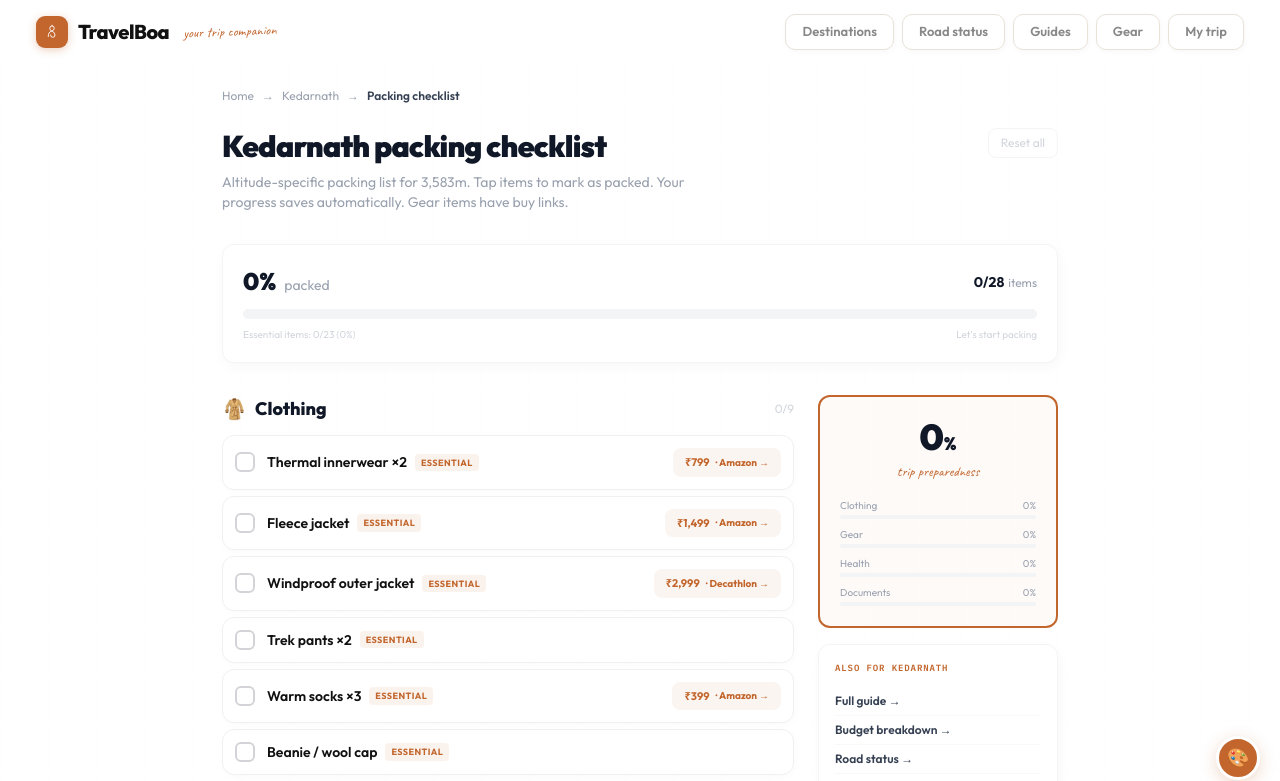
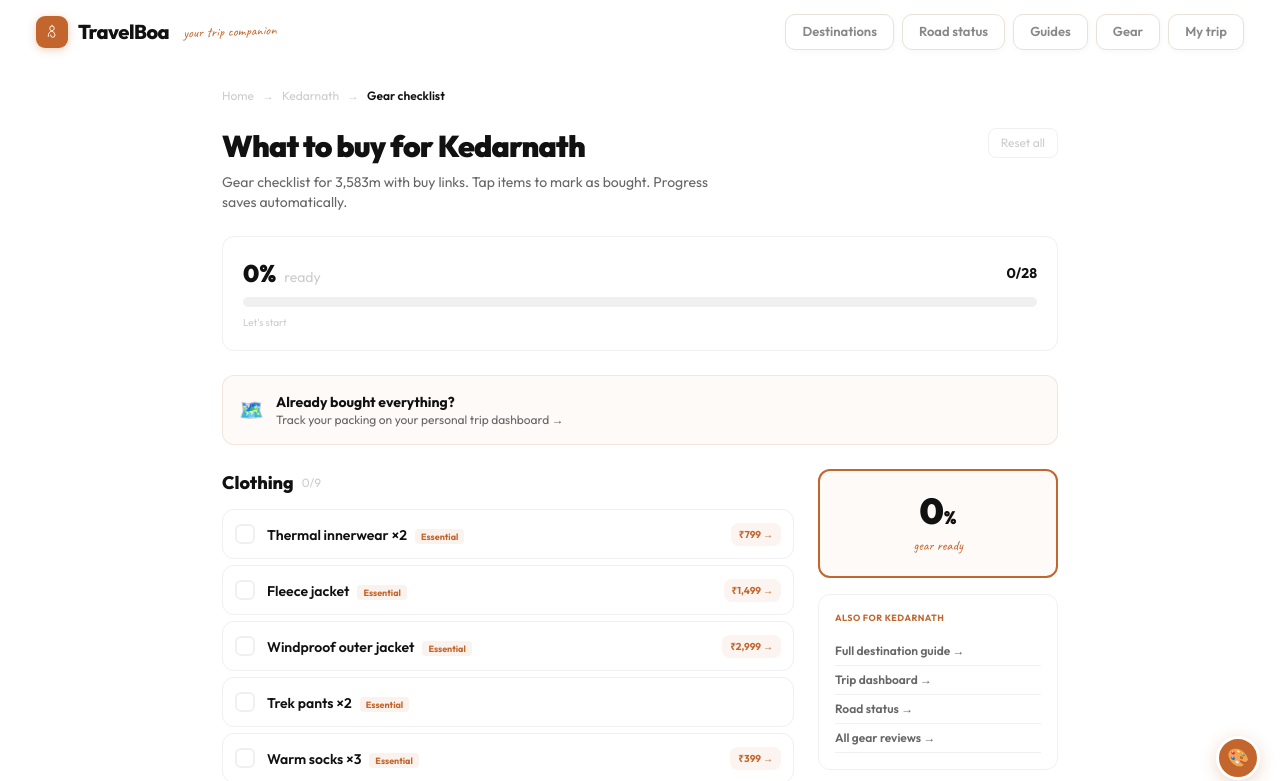
Before and after one commit to ashutoshkhulbe15-hash/travelboa, a Next.js app: page /kedarnath/packing in a window 1280 px wide. Shown: the top 781 px of the page. Built offline with nearby package versions, Linux system fonts and the light colour scheme.

Commit message:
packing page - rename, fix share, dark mode, cross-link dashboard

```diff
--- a/src/app/[destination]/packing/PackingChecklist.tsx
+++ b/src/app/[destination]/packing/PackingChecklist.tsx
@@ -15,11 +15,11 @@
 }
 
 export function PackingChecklist({ destination: d }: Props) {
-  const { themeKey, theme, setTheme, accent, mounted } = useTheme();
+  const { themeKey, theme, setTheme, accent, dark, toggleDark, mounted } = useTheme();
   const [checks, setChecks] = useState<Record<string, boolean>>({});
   const [loaded, setLoaded] = useState(false);
+  const [shareMsg, setShareMsg] = useState("");
 
-  // Load from localStorage
   useEffect(() => {
     try {
       const saved = localStorage.getItem(STORAGE_PREFIX + d.slug);
@@ -28,81 +28,91 @@
     setLoaded(true);
   }, [d.slug]);
 
-  // Save to localStorage
   useEffect(() => {
     if (!loaded) return;
-    try {
-      localStorage.setItem(STORAGE_PREFIX + d.slug, JSON.stringify(checks));
-    } catch {}
+    try { localStorage.setItem(STORAGE_PREFIX + d.slug, JSON.stringify(checks)); } catch {}
   }, [checks, loaded, d.slug]);
 
   if (!mounted || !loaded) return null;
 
+  const bg = dark ? "#0c0a09" : "white";
+  const cardBg = dark ? "#1c1a17" : "white";
+  const textPrimary = dark ? "#f5f5f4" : "#111";
+  const textSecondary = dark ? "#a8a29e" : "#666";
+  const textMuted = dark ? "#57534e" : "#ccc";
+  const border = dark ? "#292524" : "#f0f0f0";
+
   const totalItems = d.checklist.reduce((s, c) => s + c.items.length, 0);
-  const essentialItems = d.checklist.reduce((s, c) => s + c.items.filter(i => i.essential).length, 0);
   const checkedCount = Object.values(checks).filter(Boolean).length;
-  const essentialChecked = d.checklist.reduce((s, c) => {
-    return s + c.items.filter(i => i.essential && checks[`${c.category}-${i.name}`]).length;
-  }, 0);
   const pct = totalItems > 0 ? Math.round((checkedCount / totalItems) * 100) : 0;
-  const essentialPct = essentialItems > 0 ? Math.round((essentialChecked / essentialItems) * 100) : 0;
 
   const toggle = (key: string) => setChecks(p => ({ ...p, [key]: !p[key] }));
   const resetAll = () => setChecks({});
 
-  const categoryIcons: Record<string, string> = { Clothing: "🧥", Gear: "🎒", Health: "💊", Documents: "📄" };
+  const pageUrl = `https://www.travelboa.com/${d.slug}/packing`;
+  const shareText = `${d.name} gear checklist with buy links - ${pageUrl}`;
+
+  const copyLink = () => {
+    navigator.clipboard.writeText(pageUrl);
+    setShareMsg("Copied!");
+    setTimeout(() => setShareMsg(""), 2000);
+  };
+
+  const shareWhatsApp = () => {
+    window.open(`https://wa.me/?text=${encodeURIComponent(shareText)}`, "_blank");
+  };
 
   return (
-    <div className="relative min-h-screen bg-white font-sans">
-      <div className="fixed inset-0 pointer-events-none z-0">
-        <svg width="100%" height="100%" className="opacity-[0.016]"><defs><pattern id="grid" width="48" height="48" patternUnits="userSpaceOnUse"><path d="M48 0L0 0 0 48" fill="none" stroke="#888" strokeWidth="0.5" /></pattern></defs><rect width="100%" height="100%" fill="url(#grid)" /></svg>
-      </div>
-      <ColorPicker themeKey={themeKey} setTheme={setTheme} />
-      <Navbar accent={accent} />
+    <div className="relative min-h-screen font-sans transition-colors duration-300" style={{ background: bg }}>
+      <ColorPicker themeKey={themeKey} setTheme={setTheme} dark={dark} toggleDark={toggleDark} />
+      <Navbar accent={accent} dark={dark} />
 
-      <div className="relative z-10 max-w-[900px] mx-auto px-8 pb-20">
+      <div className="relative z-10 max-w-[900px] mx-auto px-4 sm:px-8 pb-20">
         {/* Breadcrumb */}
-        <div className="flex items-center gap-2 mt-6 mb-6 text-xs text-gray-400">
-          <Link href="/" className="hover:text-gray-900 transition-colors">Home</Link>
+        <div className="flex items-center gap-2 mt-6 mb-6 text-xs" style={{ color: textMuted }}>
+          <Link href="/" className="hover:opacity-70" style={{ color: textMuted }}>Home</Link>
           <span>→</span>
-          <Link href={`/${d.slug}`} className="hover:text-gray-900 transition-colors">{d.name}</Link>
+          <Link href={`/${d.slug}`} className="hover:opacity-70" style={{ color: textMuted }}>{d.name}</Link>
           <span>→</span>
-          <span className="text-gray-700 font-semibold">Packing checklist</span>
+          <span className="font-semibold" style={{ color: textPrimary }}>Gear checklist</span>
         </div>
 
         {/* Header */}
-        <div className="flex items-start justify-between gap-8 mb-8">
+        <div className="flex flex-col sm:flex-row items-start justify-between gap-4 mb-6">
           <div>
-            <h1 className="text-3xl font-black text-gray-900 tracking-tight">{d.name} packing checklist</h1>
-            <p className="text-sm text-gray-400 mt-2 max-w-[480px]">
-              Altitude-specific packing list for {d.altitude.toLocaleString()}m. Tap items to mark as packed. Your progress saves automatically. Gear items have buy links.
+            <h1 className="text-2xl sm:text-3xl font-black tracking-tight" style={{ color: textPrimary }}>What to buy for {d.name}</h1>
+            <p className="text-sm mt-2 max-w-[500px]" style={{ color: textSecondary }}>
+              Gear checklist for {d.altitude.toLocaleString()}m with buy links. Tap items to mark as bought. Progress saves automatically.
             </p>
           </div>
-          <button onClick={resetAll} className="text-xs text-gray-300 hover:text-red-400 transition-colors px-3 py-1.5 rounded-lg border border-gray-100 shrink-0">Reset all</button>
+          <button onClick={resetAll} className="text-xs px-3 py-1.5 rounded-lg shrink-0 transition-colors" style={{ color: textMuted, border: `1px solid ${border}` }}>Reset all</button>
         </div>
 
         {/* Progress bar */}
-        <div className="bg-white p-5 rounded-xl border border-gray-100 mb-8" style={{ boxShadow: "2px 4px 14px rgba(0,0,0,0.03)" }}>
-          <div className="flex items-center justify-between mb-3">
+        <div className="p-4 sm:p-5 rounded-xl mb-6" style={{ background: cardBg, border: `1.5px solid ${border}` }}>
+          <div className="flex items-center justify-between mb-2">
             <div>
-              <span className="text-2xl font-black text-gray-900">{pct}%</span>
-              <span className="text-sm text-gray-400 ml-2">packed</span>
+              <span className="text-2xl font-black" style={{ color: textPrimary }}>{pct}%</span>
+              <span className="text-sm ml-2" style={{ color: textMuted }}>ready</span>
             </div>
-            <div className="text-right">
-              <span className="text-sm font-bold text-gray-900">{checkedCount}/{totalItems}</span>
-              <span className="text-xs text-gray-400 ml-1">items</span>
-            </div>
+            <span className="text-sm font-bold" style={{ color: textPrimary }}>{checkedCount}/{totalItems}</span>
           </div>
-          <div className="w-full h-2.5 bg-gray-100 rounded-full overflow-hidden">
+          <div className="w-full h-2.5 rounded-full overflow-hidden" style={{ background: dark ? "#292524" : "#f0f0f0" }}>
             <div className="h-full rounded-full transition-all duration-500" style={{ width: `${pct}%`, background: pct === 100 ? "#22c55e" : accent }} />
           </div>
-          <div className="flex justify-between mt-2 text-[10px] text-gray-300">
-            <span>Essential items: {essentialChecked}/{essentialItems} ({essentialPct}%)</span>
-            <span>{pct === 100 ? "🎉 All packed!" : pct > 70 ? "Almost there!" : pct > 30 ? "Good progress" : "Let's start packing"}</span>
-          </div>
+          <p className="text-[10px] mt-2" style={{ color: textMuted }}>{pct === 100 ? "All sorted!" : pct > 70 ? "Almost there!" : pct > 30 ? "Good progress" : "Let's start"}</p>
         </div>
 
-        {/* Checklist categories */}
+        {/* Dashboard CTA */}
+        <Link href={`/dashboard?dest=${d.slug}`} className="flex items-center gap-3 p-4 rounded-xl no-underline mb-6 transition-all hover:-translate-y-0.5" style={{ background: `${accent}08`, border: `1.5px solid ${accent}25` }}>
+          <span className="text-xl">🗺️</span>
+          <div className="flex-1">
+            <p className="text-sm font-bold" style={{ color: textPrimary }}>Already bought everything?</p>
+            <p className="text-xs" style={{ color: textSecondary }}>Track your packing on your personal trip dashboard →</p>
+          </div>
+        </Link>
+
+        {/* Main content */}
         <div className="flex gap-6 items-start">
           <div className="flex-1 min-w-0">
             {d.checklist.map((cat) => {
@@ -110,43 +120,29 @@
               return (
                 <div key={cat.category} className="mb-8">
                   <div className="flex items-center gap-2 mb-3">
-                    <span className="text-xl">{categoryIcons[cat.category] || "📦"}</span>
-                    <h2 className="text-lg font-extrabold text-gray-900">{cat.category}</h2>
-                    <span className="text-xs text-gray-300 ml-auto">{catChecked}/{cat.items.length}</span>
+                    <h2 className="text-lg font-extrabold" style={{ color: textPrimary }}>{cat.category}</h2>
+                    <span className="text-xs" style={{ color: textMuted }}>{catChecked}/{cat.items.length}</span>
                   </div>
-
                   <div className="flex flex-col gap-1.5">
                     {cat.items.map((item) => {
                       const key = `${cat.category}-${item.name}`;
                       const done = checks[key];
                       return (
-                        <div key={key} className="flex items-center gap-3 p-3 rounded-xl bg-white border transition-all duration-150 cursor-pointer group"
-                          style={{
-                            borderColor: done ? "#bbf7d0" : "#f0f0f0",
-                            background: done ? "#f0fdf4" : "white",
-                            boxShadow: "1px 2px 6px rgba(0,0,0,0.02)",
-                          }}
+                        <div key={key} className="flex items-center gap-3 p-3 rounded-xl cursor-pointer transition-all duration-150"
+                          style={{ background: done ? (dark ? "#0a1a0a" : "#f0fdf4") : cardBg, border: `1.5px solid ${done ? "#22c55e40" : border}` }}
                           onClick={() => toggle(key)}>
-                          {/* Checkbox */}
-                          <div className="w-5 h-5 rounded-md flex items-center justify-center text-xs text-white font-bold shrink-0 transition-all duration-150"
-                            style={{ border: `2px solid ${done ? '#22c55e' : '#d4d4d8'}`, background: done ? "#22c55e" : "transparent" }}>
+                          <div className="w-5 h-5 rounded-md flex items-center justify-center text-xs text-white font-bold shrink-0 transition-all"
+                            style={{ border: `2px solid ${done ? "#22c55e" : border}`, background: done ? "#22c55e" : "transparent" }}>
                             {done ? "✓" : ""}
                           </div>
-                          {/* Item info */}
                           <div className="flex-1 min-w-0">
-                            <div className="flex items-center gap-2">
-                              <span className="text-sm font-semibold transition-all duration-150" style={{ color: done ? "#a3a3a3" : "#111", textDecoration: done ? "line-through" : "none" }}>{item.name}</span>
-                              {item.essential && <span className="text-[9px] font-bold uppercase tracking-wider px-1.5 py-0.5 rounded" style={{ background: `${accent}15`, color: accent }}>essential</span>}
-                            </div>
+                            <span className="text-sm font-semibold transition-all" style={{ color: done ? textMuted : textPrimary, textDecoration: done ? "line-through" : "none" }}>{item.name}</span>
+                            {item.essential && <span className="text-[9px] font-bold ml-2 px-1.5 py-0.5 rounded" style={{ background: `${accent}15`, color: accent }}>Essential</span>}
                           </div>
-                          {/* Affiliate link */}
-                          {item.affiliateLink && item.price && (
-                            <a href={item.affiliateLink} target="_blank" rel="noopener noreferrer nofollow"
-                              onClick={(e) => e.stopPropagation()}
-                              className="flex items-center gap-1.5 px-3 py-1.5 rounded-lg text-[11px] font-bold shrink-0 transition-all duration-150 hover:shadow-md"
-                              style={{ background: `${accent}10`, color: accent }}>
-                              <span>{item.price}</span>
-                              <span className="text-[10px]">· {item.affiliateStore} →</span>
+                          {item.affiliateLink && (
+                            <a href={item.affiliateLink} target="_blank" rel="noopener noreferrer" className="text-[10px] font-bold px-2 py-1 rounded-lg no-underline shrink-0" style={{ background: `${accent}12`, color: accent }}
+                              onClick={e => e.stopPropagation()}>
+                              {item.price ? `${item.price} →` : "Buy →"}
                             </a>
                           )}
                         </div>
@@ -161,61 +157,49 @@
           {/* Sidebar */}
           <div className="w-[240px] shrink-0 hidden lg:block">
             <div className="sticky top-16 flex flex-col gap-4">
-              {/* Prep score card */}
-              <div className="p-5 rounded-xl border-2 transition-colors duration-300" style={{ borderColor: accent, background: `${accent}08` }}>
-                <div className="text-center">
-                  <div className="text-4xl font-black text-gray-900">{pct}<span className="text-lg">%</span></div>
-                  <p className="font-caveat text-sm mt-1 transition-colors duration-300" style={{ color: accent }}>trip preparedness</p>
-                </div>
-                <div className="mt-4 space-y-2">
-                  {d.checklist.map(cat => {
-                    const cc = cat.items.filter(i => checks[`${cat.category}-${i.name}`]).length;
-                    const cp = cat.items.length > 0 ? Math.round((cc / cat.items.length) * 100) : 0;
-                    return (
-                      <div key={cat.category}>
-                        <div className="flex justify-between text-[10px] text-gray-400 mb-0.5">
-                          <span>{cat.category}</span>
-                          <span>{cp}%</span>
-                        </div>
-                        <div className="w-full h-1 bg-gray-100 rounded-full overflow-hidden">
-                          <div className="h-full rounded-full transition-all duration-300" style={{ width: `${cp}%`, background: cp === 100 ? "#22c55e" : accent }} />
-                        </div>
-                      </div>
-                    );
-                  })}
-                </div>
+              {/* Score card */}
+              <div className="p-5 rounded-xl text-center" style={{ border: `2px solid ${accent}`, background: `${accent}08` }}>
+                <div className="text-4xl font-black" style={{ color: textPrimary }}>{pct}<span className="text-lg">%</span></div>
+                <p className="font-caveat text-sm mt-1" style={{ color: accent }}>gear ready</p>
               </div>
 
               {/* Quick links */}
-              <div className="bg-white p-4 rounded-xl border border-gray-100" style={{ boxShadow: "2px 4px 12px rgba(0,0,0,0.03)" }}>
-                <p className="font-mono text-[9px] font-semibold uppercase tracking-widest mb-3 transition-colors" style={{ color: accent }}>Also for {d.name}</p>
+              <div className="p-4 rounded-xl" style={{ background: cardBg, border: `1.5px solid ${border}` }}>
+                <p className="text-[9px] font-bold uppercase tracking-wider mb-3" style={{ color: accent }}>Also for {d.name}</p>
                 {[
-                  { label: "Full guide", href: `/${d.slug}` },
-                  { label: "Budget breakdown", href: `/${d.slug}#budget` },
+                  { label: "Full destination guide", href: `/${d.slug}` },
+                  { label: "Trip dashboard", href: `/dashboard?dest=${d.slug}` },
                   { label: "Road status", href: "/road-status" },
-                  { label: "Weather", href: `/${d.slug}#best-time` },
+                  { label: "All gear reviews", href: "/gear" },
                 ].map(l => (
-                  <Link key={l.label} href={l.href} className="block text-xs font-semibold text-gray-700 py-1.5 hover:transition-colors" style={{ borderBottom: "1px solid #f8f8f8" }}
-                    onMouseEnter={(e) => (e.currentTarget.style.color = accent)}
-                    onMouseLeave={(e) => (e.currentTarget.style.color = "")}>
+                  <Link key={l.label} href={l.href} className="block text-xs font-semibold py-1.5 no-underline transition-colors hover:opacity-70" style={{ color: textSecondary, borderBottom: `1px solid ${border}` }}>
                     {l.label} →
                   </Link>
                 ))}
               </div>
 
               {/* Share */}
-              <div className="bg-white p-4 rounded-xl border border-gray-100 text-center" style={{ boxShadow: "2px 4px 12px rgba(0,0,0,0.03)" }}>
-                <p className="text-xs text-gray-400 mb-2">Share this checklist</p>
+              <div className="p-4 rounded-xl text-center" style={{ background: cardBg, border: `1.5px solid ${border}` }}>
+                <p className="text-xs mb-3" style={{ color: textMuted }}>Share this checklist</p>
                 <div className="flex gap-2 justify-center">
-                  <button className="px-4 py-2 rounded-lg text-xs font-bold text-white" style={{ background: "#25D366" }}>WhatsApp</button>
-                  <button className="px-4 py-2 rounded-lg text-xs font-bold text-gray-700 bg-gray-100">Copy link</button>
+                  <button onClick={shareWhatsApp} className="px-4 py-2 rounded-lg text-xs font-bold text-white cursor-pointer" style={{ background: "#25D366" }}>WhatsApp</button>
+                  <button onClick={copyLink} className="px-4 py-2 rounded-lg text-xs font-bold cursor-pointer" style={{ background: dark ? "#292524" : "#f0f0f0", color: textPrimary }}>
+                    {shareMsg || "Copy link"}
+                  </button>
                 </div>
               </div>
             </div>
           </div>
         </div>
+
+        {/* Mobile share bar */}
+        <div className="lg:hidden flex gap-2 mt-6">
+          <button onClick={shareWhatsApp} className="flex-1 px-4 py-3 rounded-xl text-sm font-bold text-white cursor-pointer" style={{ background: "#25D366" }}>Share on WhatsApp</button>
+          <button onClick={copyLink} className="flex-1 px-4 py-3 rounded-xl text-sm font-bold cursor-pointer" style={{ background: dark ? "#292524" : "#f0f0f0", color: textPrimary }}>
+            {shareMsg || "Copy link"}
+          </button>
+        </div>
       </div>
-
       <Footer accent={accent} />
     </div>
   );
--- a/src/app/[destination]/packing/page.tsx
+++ b/src/app/[destination]/packing/page.tsx
@@ -16,8 +16,8 @@
   const dest = getDestination(slug);
   if (!dest) return {};
   return {
-    title: `${dest.name} Packing Checklist 2026 — What to Pack | TravelBoa`,
-    description: `Complete packing list for ${dest.name} at ${dest.altitude.toLocaleString()}m. Altitude-specific gear with Amazon and Decathlon buy links. Interactive checklist you can tick off.`,
+    title: `What to Buy for ${dest.name} - Gear Checklist with Buy Links | TravelBoa`,
+    description: `Complete gear checklist for ${dest.name} at ${dest.altitude.toLocaleString()}m. Every item with buy links to Amazon and Decathlon. Interactive checklist that saves your progress.`,
   };
 }
 
```
Also changed, not shown: src/app/dashboard/DashboardClient.tsx (+8 -0 lines).
